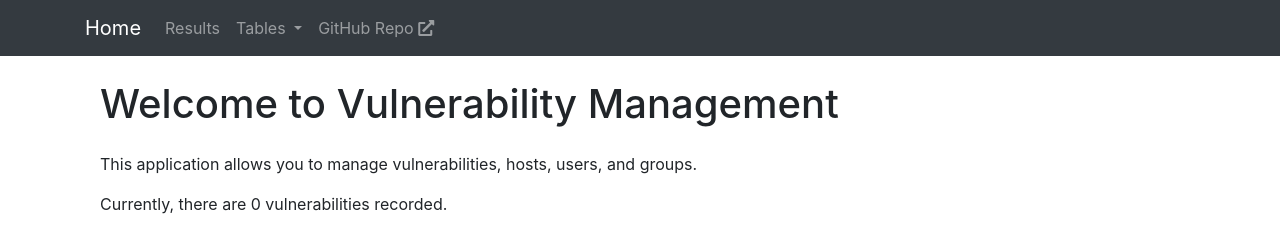
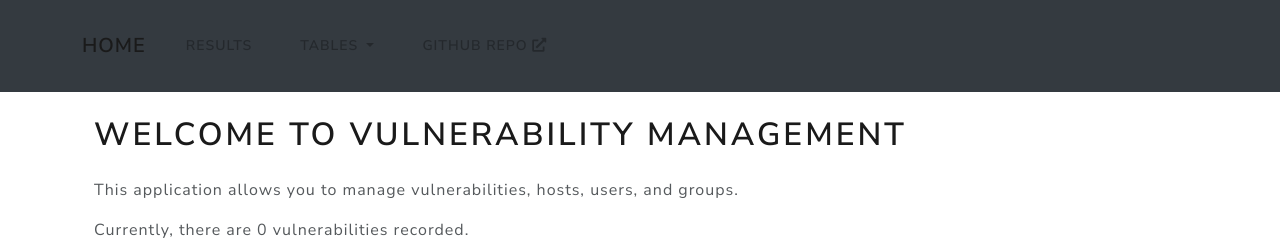
Before and after one commit to jorgesoft/django-vulns, a Django app: page / in a window 1280 px wide. Shown: the top 240 px of the page. Run offline with Django 5.2, Linux system fonts and the light colour scheme; data that the repository does not hold is empty; some libraries are stand-ins or nearby versions.

Commit message:
html added new boostrap theme

```diff
--- a/templates/base.html
+++ b/templates/base.html
@@ -5,12 +5,12 @@
     <meta name="viewport" content="width=device-width, initial-scale=1, shrink-to-fit=no">
     <title>{% block title %}Vulnerability Management{% endblock title %}</title>
     <!-- Bootstrap CSS -->
-    <link rel="stylesheet" href="https://stackpath.bootstrapcdn.com/bootstrap/4.3.1/css/bootstrap.min.css">
+    <link rel="stylesheet" href="https://cdn.jsdelivr.net/npm/bootswatch@5.3.3/dist/lux/bootstrap.min.css">
     <!-- Font Awesome-->
     <link rel="stylesheet" href="https://cdnjs.cloudflare.com/ajax/libs/font-awesome/5.15.3/css/all.min.css">
 </head>
 <body>
-    <nav class="navbar navbar-expand-lg navbar-dark bg-dark">
+    <nav class="navbar navbar-expand-lg bg-primary bg-dark" data-bs-theme="dark">
         <div class="container">
             <a class="navbar-brand" href="{% url 'home' %}">Home</a>
             <button class="navbar-toggler" type="button" data-toggle="collapse" data-target="#navbarNav" aria-controls="navbarNav" aria-expanded="false" aria-label="Toggle navigation">
```
